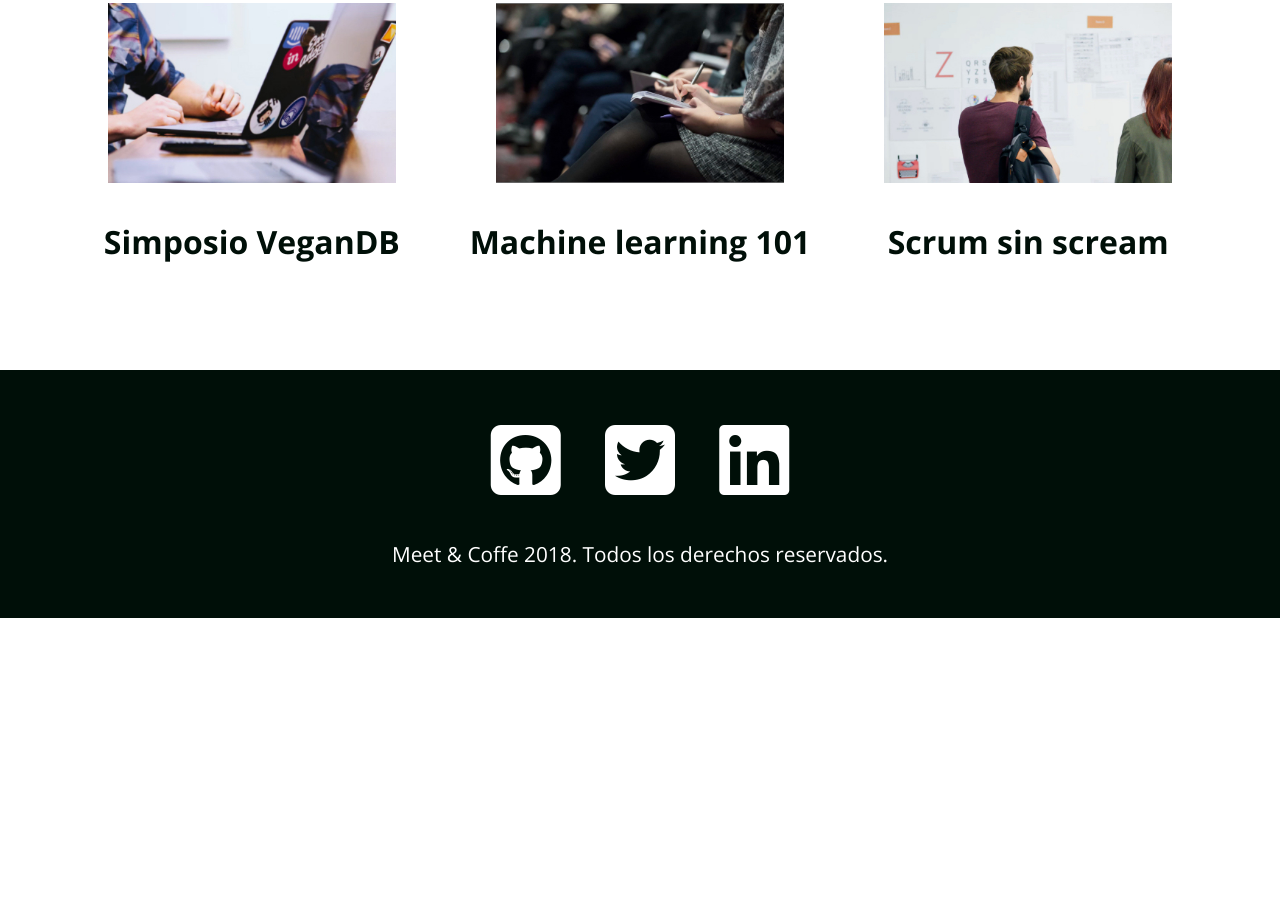
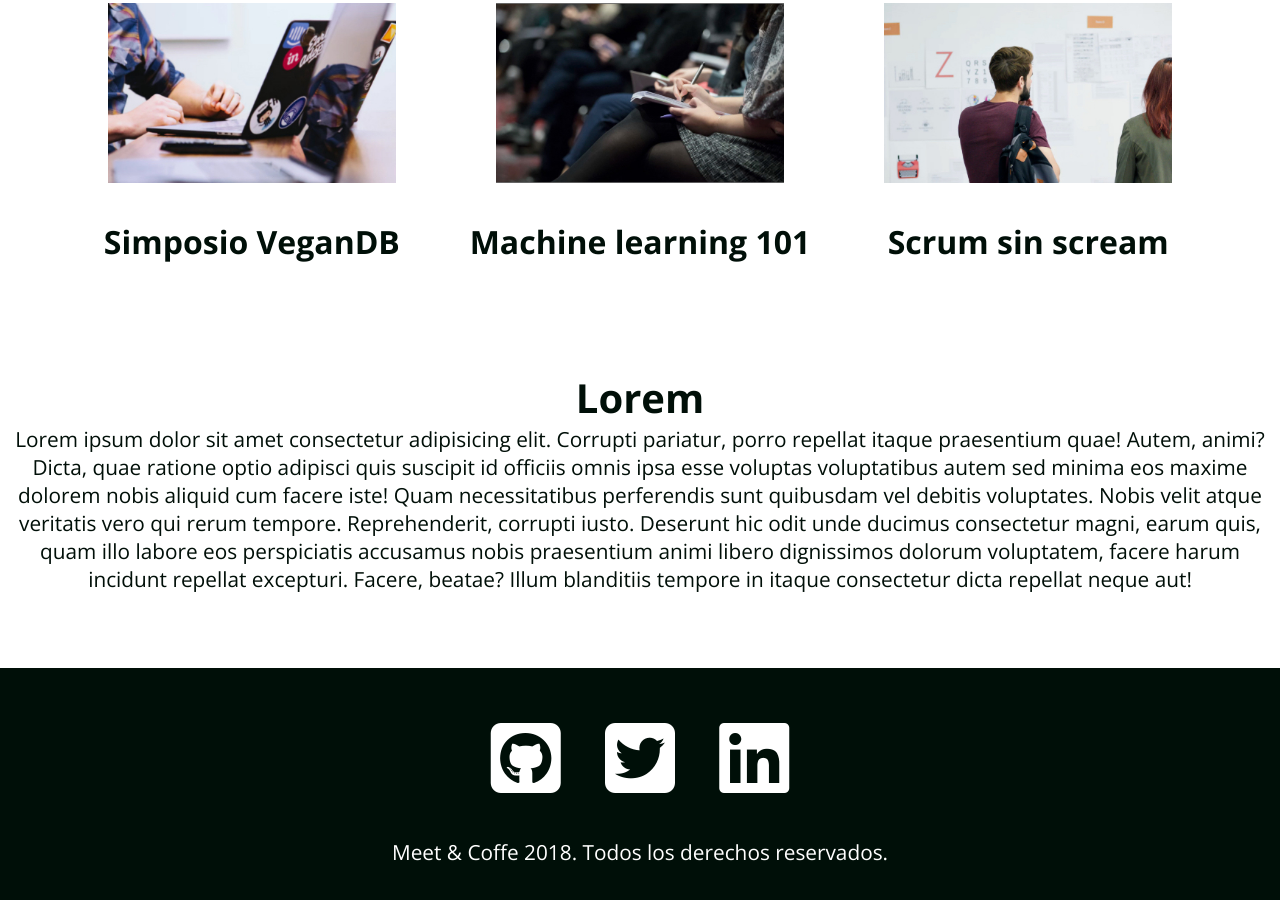
Before and after one commit to EntwistleOx/meet-coffee, a plain HTML site: page index.html in a window 1280 px wide. Shown: the part 1639-2539 px from the top of the page. Before the commit the page ends 2257 px from the top, so only its background shows below. Drawn offline with nearby package versions, Linux system fonts and the light colour scheme.

Commit message:
new section to index

```diff
--- a/index.html
+++ b/index.html
@@ -117,6 +117,23 @@
       </a>
     </section>
 
+    <section>
+      <h2>Lorem</h2>
+      <p>
+        Lorem ipsum dolor sit amet consectetur adipisicing elit. Corrupti
+        pariatur, porro repellat itaque praesentium quae! Autem, animi? Dicta,
+        quae ratione optio adipisci quis suscipit id officiis omnis ipsa esse
+        voluptas voluptatibus autem sed minima eos maxime dolorem nobis aliquid
+        cum facere iste! Quam necessitatibus perferendis sunt quibusdam vel
+        debitis voluptates. Nobis velit atque veritatis vero qui rerum tempore.
+        Reprehenderit, corrupti iusto. Deserunt hic odit unde ducimus
+        consectetur magni, earum quis, quam illo labore eos perspiciatis
+        accusamus nobis praesentium animi libero dignissimos dolorum voluptatem,
+        facere harum incidunt repellat excepturi. Facere, beatae? Illum
+        blanditiis tempore in itaque consectetur dicta repellat neque aut!
+      </p>
+    </section>
+
     <footer id="contacto" class="oscuro">
       <a href="#"><i class="fab fa-github-square fa-5x"></i></a>
       <a href="#"><i class="fab fa-twitter-square fa-5x"></i></a>
```
